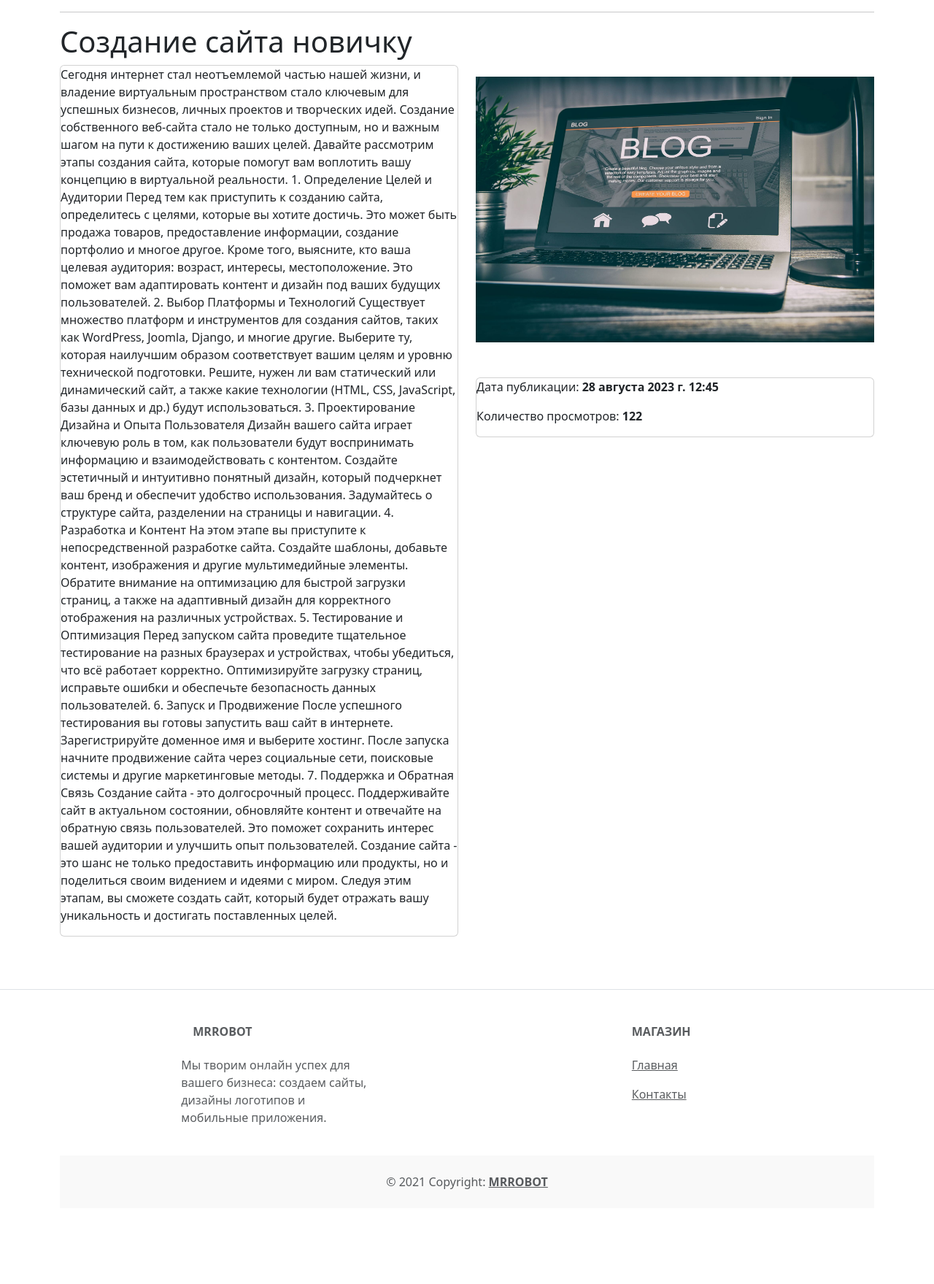
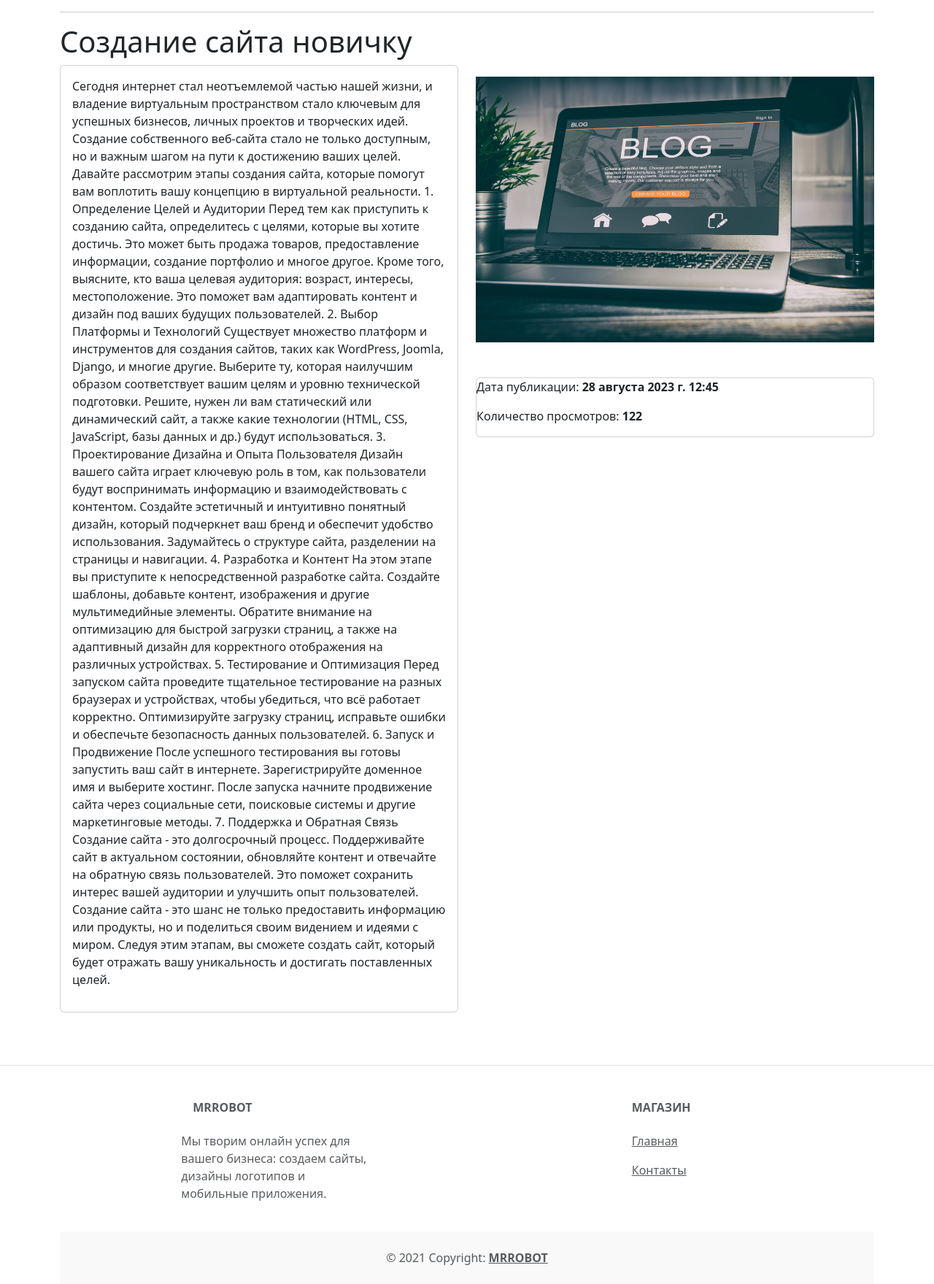
Before and after one commit to Kaverz1n/web-shop, a Django app: page /blog/view/1/ in a window 1280 px wide. Shown: the part 72-1831 px from the top of the page at 73% size. Before the commit the page ends 1701 px from the top, so only its background shows below. Run offline with Django 4.2, Linux system fonts and the light colour scheme; data comes from the database, SQL or seed files in the repository.

Commit message:
added some changes

```diff
--- a/blog/templates/blog/article_detail.html
+++ b/blog/templates/blog/article_detail.html
@@ -6,7 +6,7 @@
     <div class="row">
         <div class="col-6">
             <h1>{{ object.title }}</h1>
-            <div class="card">
+            <div class="card p-3">
                 <p>{{ object.body }}</p>
             </div>
         </div>
```
